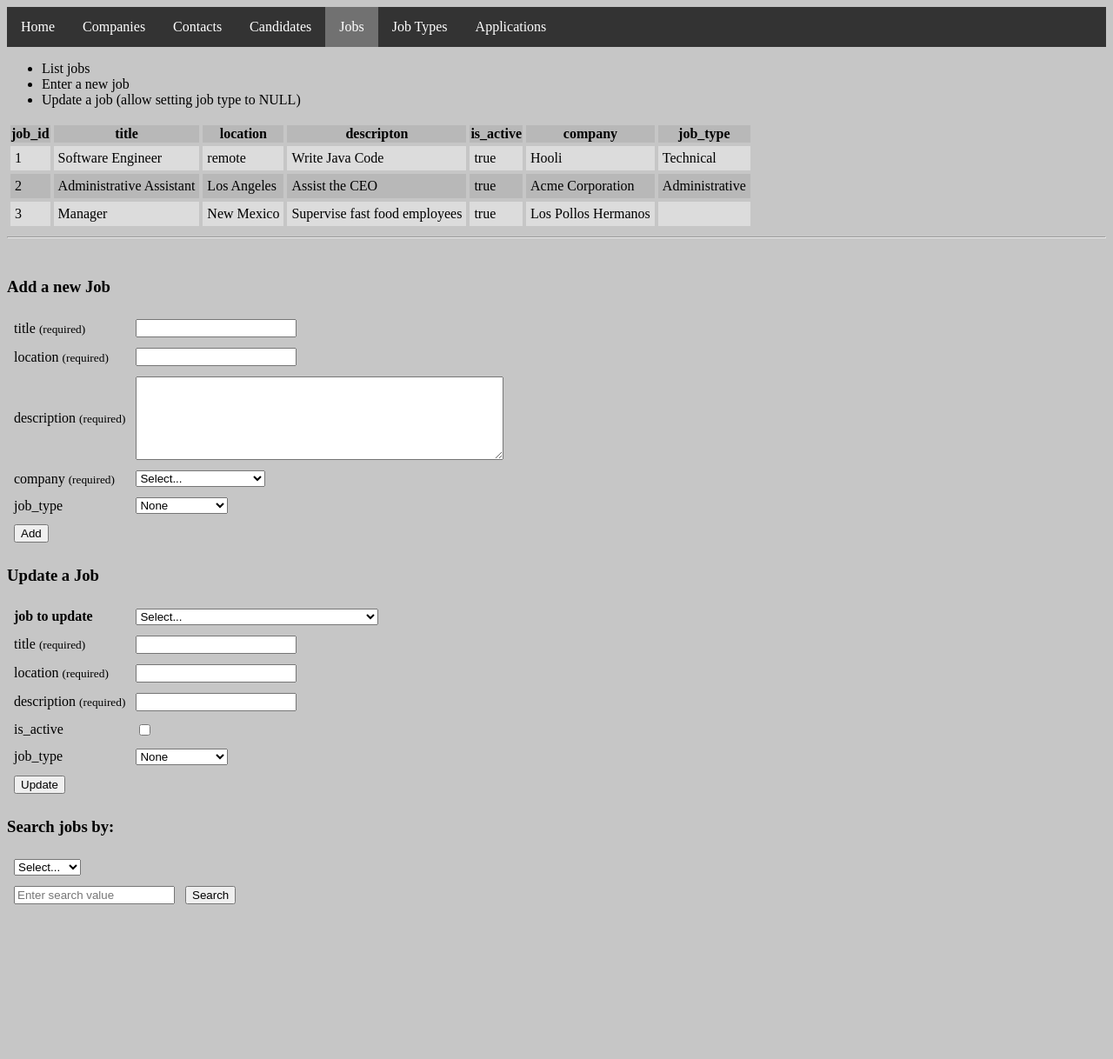
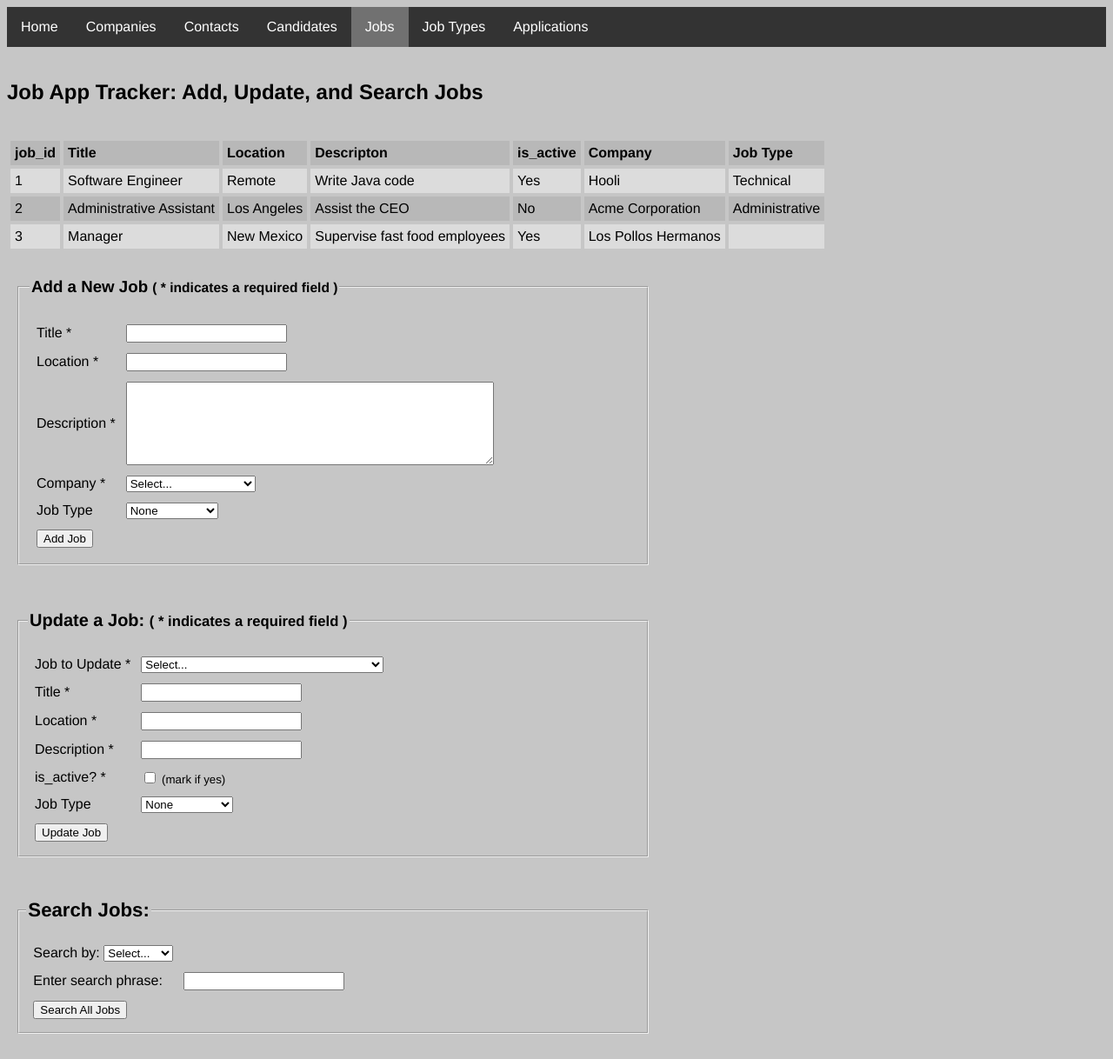
Before and after one commit to mike-osu/job-app-tracker, a Flask app: page /jobs in a window 1280 px wide. Shown: the whole page at 87% size. Before the commit the page ends 1040 px from the top, so only its background shows below. Run offline with Flask 2, Linux system fonts and the light colour scheme.

Commit message:
CSS changes

```diff
--- a/app.py
+++ b/app.py
@@ -85,13 +85,13 @@ def applications():
                 updateQuery = "UPDATE applications SET is_archived = 1 WHERE candidate_id = {} AND job_id = {};".format(candidateId, jobId)
                 db.execute_query(db_connection=db_connection, query=updateQuery)
 
-    appsQuery = """SELECT j.job_id, j.title, j.location,
+    appsQuery = """SELECT j.job_id, j.title 'Title', j.location 'Location',
                 CASE
                     WHEN j.is_active = 1 THEN 'true'
                     ELSE 'false'
-                END 'active job',
-                j.job_type_code, c.name 'company',
-                c2.candidate_id, c2.first_name, c2.last_name, c2.email, date(a.date_applied) 'date applied',
+                END 'Active Job',
+                j.job_type_code, c.name 'Company',
+                c2.candidate_id, c2.first_name 'First Name', c2.last_name 'Last Name', c2.email 'Email', date(a.date_applied) 'Date Applied',
                 CASE
                     WHEN  a.is_archived = 1 THEN 'true'
                     ELSE 'false'
--- a/static/style.css
+++ b/static/style.css
@@ -1,5 +1,6 @@
 body {
 	background-color: #c6c6c6;
+	font-family: Helvetica;
 }
 
 /*
@@ -57,3 +58,21 @@ li#menuItem a:hover:not(.active) {
 .aTable td {
 	padding: 5px;
 }
+
+.aTable th {
+	padding: 5px;
+}
+
+/* .center {
+	text-align: center;
+} */
+
+
+
+#form {padding: 10px;
+	/* margin-left: auto;
+	margin-right: auto; */
+	width: 750px}
+
+* {box-sizing:border-box;
+	text-align: left}
--- a/templates/index.html
+++ b/templates/index.html
@@ -15,6 +15,10 @@
     <li id="menuItem"><a href="/applications">Applications</a></li>
   </ul>
 
-    <h2>Job App Tracker Home Page</h2>
+  <br>
+  <br>
+
+    <h2 class = "center">Job App Tracker</h2>
+    <h4 class = "center">The BEST online job application tracking tool for growing companies!</h4>
 </body>
 </html>
--- a/templates/jobs.html
+++ b/templates/jobs.html
@@ -15,28 +15,28 @@
     <li id="menuItem"><a href="/applications">Applications</a></li>
   </ul>
 
-  <ul>
-    <li>List jobs</li>
-    <li>Enter a new job</li>
-    <li>Update a job (allow setting job type to NULL)</li>
-  </ul>
+  <br>
+  <h2>Job App Tracker:  Add, Update, and Search Jobs</h2>
+
+  <p></p>
+  <br>
 
   <table class="aTable">
     <tr>
       <th>job_id</th>
-      <th>title</th>
-      <th>location</th>
-      <th>descripton</th>
+      <th>Title</th>
+      <th>Location</th>
+      <th>Descripton</th>
       <th>is_active</th>
-      <th>company</th>
-      <th>job_type</th>
+      <th>Company</th>
+      <th>Job Type</th>
     </tr>
     <tr>
       <td>1</td>
       <td>Software Engineer</td>
-      <td>remote</td>
-      <td>Write Java Code</td>
-      <td>true</td>
+      <td>Remote</td>
+      <td>Write Java code</td>
+      <td>Yes</td>
       <td>Hooli</td>
       <td>Technical</td>
     </tr>
@@ -45,7 +45,7 @@
       <td>Administrative Assistant</td>
       <td>Los Angeles</td>
       <td>Assist the CEO</td>
-      <td>true</td>
+      <td>No</td>
       <td>Acme Corporation</td>
       <td>Administrative</td>
     </tr>
@@ -54,26 +54,28 @@
       <td>Manager</td>
       <td>New Mexico</td>
       <td>Supervise fast food employees</td>
-      <td>true</td>
+      <td>Yes</td>
       <td>Los Pollos Hermanos</td>
       <td></td>
     </tr>
   </table>
 
-  <hr /><br />
 
-  <h3>Add a new Job</h3>
+<div id="form">
   <form>
+    <fieldset>
+    <legend><h3>Add a New Job
+      <small>( * indicates a required field )</h3></legend>
     <table cellpadding="4" cellspacing="4">
       <tr>
-        <td>title <small>(required)</small></td><td><input text /></td>
+        <td>Title *</td><td><input text /></td>
       </tr>
-        <td>location <small>(required)</small></td><td><input text /></td>
+        <td>Location *</td><td><input text /></td>
       <tr>
-        <td>description <small>(required)</small></td><td><textarea rows="6" cols="50"></textarea></td>
+        <td>Description *</td><td><textarea rows="6" cols="50"></textarea></td>
       </tr>
       <tr>
-        <td>company <small>(required)</small></td>
+        <td>Company *</td>
         <td>
           <select>
             <option value="">Select...</option>
@@ -84,7 +86,55 @@
         </td>
       </tr>
       <tr>
-        <td>job_type</td>
+        <td>Job Type</td>
+        <td>
+          <select>
+            <option value="">None</option>
+            <option value="EXEC">Executive</option>
+            <option value="TECH">Technical</option>
+            <option value="ADMIN">Administrative</option>
+          </select>
+        </td>
+      </tr>
+        <td colspan="4"><input type="submit" value="Add Job" /></td>
+      </tr>
+    </table>
+  </fieldset>
+  </form>
+</div>
+
+<div id="form">
+  <form>
+    <fieldset>
+    <legend><h2>Update a Job:
+      <small>( * indicates a required field )</h2></legend>
+
+    <table cellpadding="4" cellspacing="4">
+      <tr>
+        <td>Job to Update *</td>
+        <td>
+          <select>
+            <option value="">Select...</option>
+            <option value="1">Software Engineer, Hooli</option>
+            <option value="2">Administrative Assistant, Acme Corporation</option>
+            <option value="3">Manager, Los Pollos Hermanos</option>
+          </select>
+        </td>
+      </tr>
+      <tr>
+        <td>Title *</td><td><input text /></td>
+      </tr>
+        <td>Location *</td><td><input text /></td>
+      <tr>
+        <td>Description *</td><td><input text /></td>
+      </tr>
+      <tr>
+        <td>is_active? * </td>
+        <td>
+          <input type="checkbox"><small> (mark if yes)</small></td>
+      </tr>
+      <tr>
+        <td>Job Type</td>
         <td>
           <select>
             <option value="">None</option>
@@ -95,73 +145,39 @@
         </td>
       </tr>
       <tr>
-        <td colspan="2"><input type="submit" value="Add" /></td>
+        <td colspan="4"><input type="submit" value="Update Job" /></td>
       </tr>
     </table>
-  </form>
+  </fieldset>
+</form>
+</div>
 
-  <h3>Update a Job</h3>
+
+<div id="form">
   <form>
+    <fieldset>
+    <legend><h1>Search Jobs:</h1></legend>
     <table cellpadding="4" cellspacing="4">
       <tr>
-        <td><b>job to update</b></td>
-        <td>
+        <td>Search by:
           <select>
             <option value="">Select...</option>
-            <option value="1">Software Engineer, Hooli</option>
-            <option value="2">Administrative Assistant, Acme Corporation</option>
-            <option value="3">Manager, Los Pollos Hermanos</option>
+            <option value="company_id">Company</option>
+            <option value="job_type">Job Type</option>
+            <option value="title">Title</option>
+            <option value="location">Location</option>
           </select>
         </td>
       </tr>
+        <td>Enter search phrase:</td><td><input text /></td>
       <tr>
-        <td>title <small>(required)</small></td><td><input text /></td>
+        <td colspan="4"><input type="submit" value="Search All Jobs" /></td>
       </tr>
-        <td>location <small>(required)</small></td><td><input text /></td>
-      <tr>
-        <td>description <small>(required)</small></td><td><input text /></td>
-      </tr>
-      <tr>
-        <td>is_active</td>
-        <td>
-          <input type="checkbox">
-        </td>
-      </tr>
-      <tr>
-        <td>job_type</td>
-        <td>
-          <select>
-            <option value="">None</option>
-            <option value="EXEC">Executive</option>
-            <option value="TECH">Technical</option>
-            <option value="ADMIN">Administrative</option>
-          </select>
-        </td>
-      </tr>
-      <tr>
-        <td colspan="2"><input type="submit" value="Update" /></td>
-      </tr>
+    </tr>
     </table>
-  </form>
+</fieldset>
+</form>
+</div>
 
-  <h3>Search jobs by:</h3>
-  <form>
-    <table cellpadding="4" cellspacing="4">
-      <tr>
-        <td>
-          <select>
-            <option value="">Select...</option>
-            <option value="company_id">company</option>
-            <option value="job_type">job_type</option>
-            <option value="title">title</option>
-            <option value="location">location</option>
-          </select>
-        </td>
-      </tr>
-        <td><input text placeholder="Enter search value"/></td>
-        <td colspan="2"><input type="submit" value="Search" /></td>
-      </tr>
-    </table>
-  </form>
 </body>
 </html>
```
Also changed, not shown: sql/insert.sql (+5 -5 lines), templates/applications.html (+14 -10 lines), templates/candidates.html (+22 -17 lines), templates/companies.html (+20 -14 lines), templates/contacts.html (+21 -17 lines), templates/jobtypes.html (+21 -19 lines).
